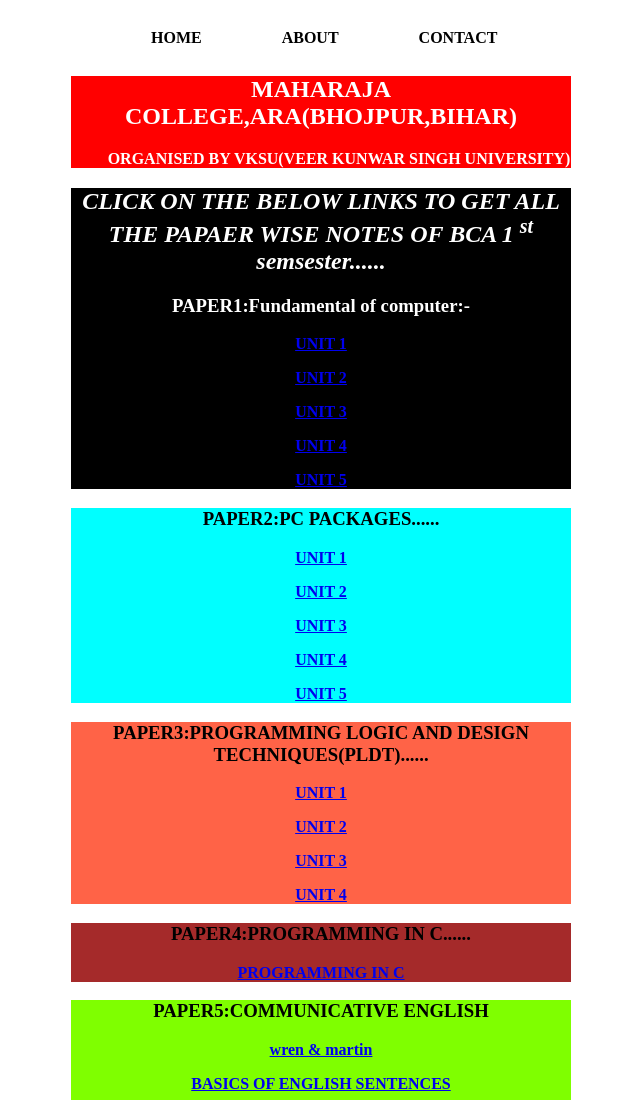
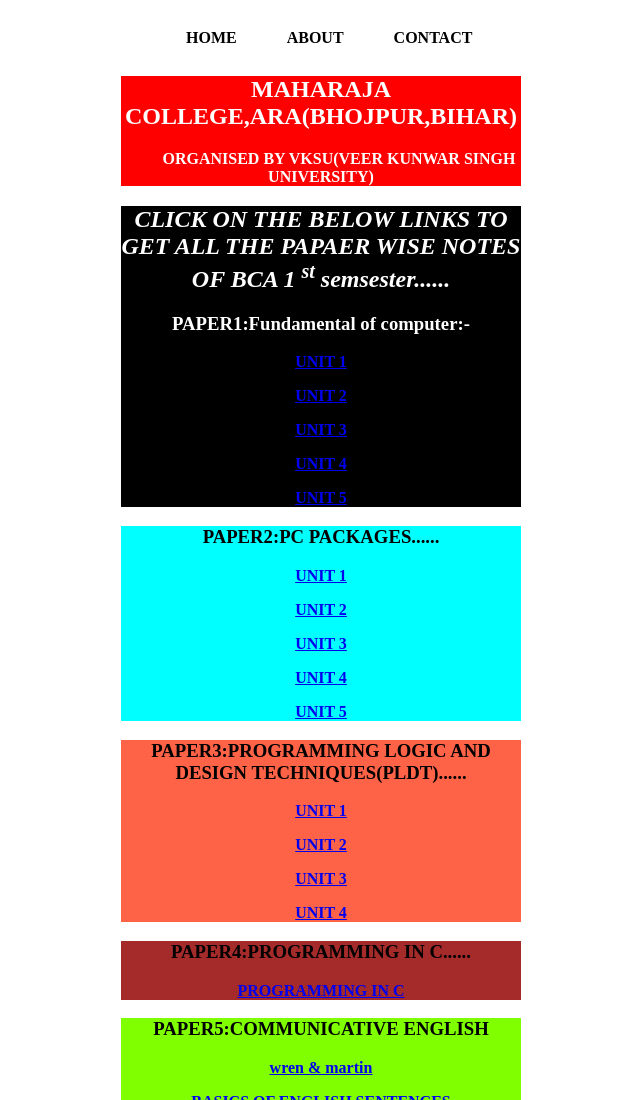
Before and after one commit to Aman9523/BCAnotes.github.io, a plain HTML site: page index.html in a window 1280 px wide. Shown: the top 1100 px of the page, without its empty margins (319-959 px from the left). Drawn offline with Linux system fonts and the light colour scheme.

Commit message:
Add files via upload

```diff
--- a/index.html
+++ b/index.html
@@ -9,7 +9,7 @@
 <style>
     .navbar{
         height: 40px;
-        width: 500px;
+        width: 400px;
         background-color: white;
         margin: auto;
     }
@@ -22,7 +22,7 @@
         margin: 13px 20px;
     }
     .navbar li a{
-        padding: 20px 20px;
+        padding: 5px 5px;
         text-decoration: none;
         color: black;
     }
@@ -30,8 +30,8 @@
         color: red;
     }
     .main{
-         width: 500px;
-         height: 500px;
+         width: 400px;
+         height: 400px;
         border: black;
         text-align: center;
        margin: auto;
```
